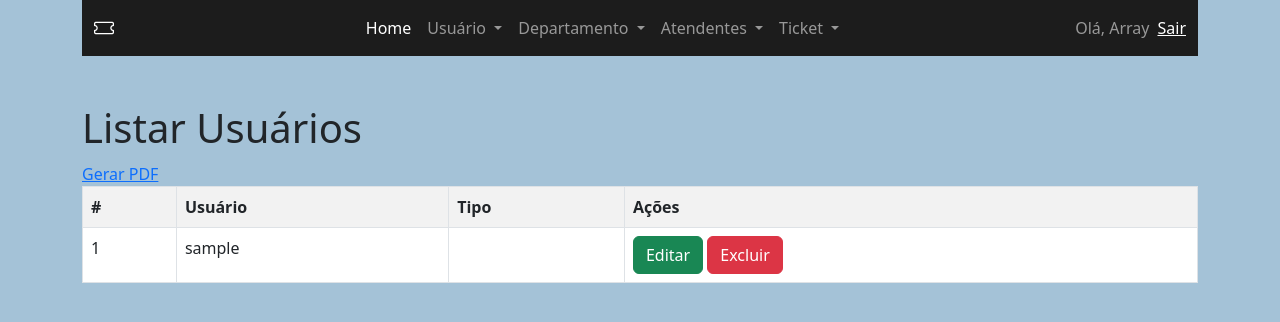
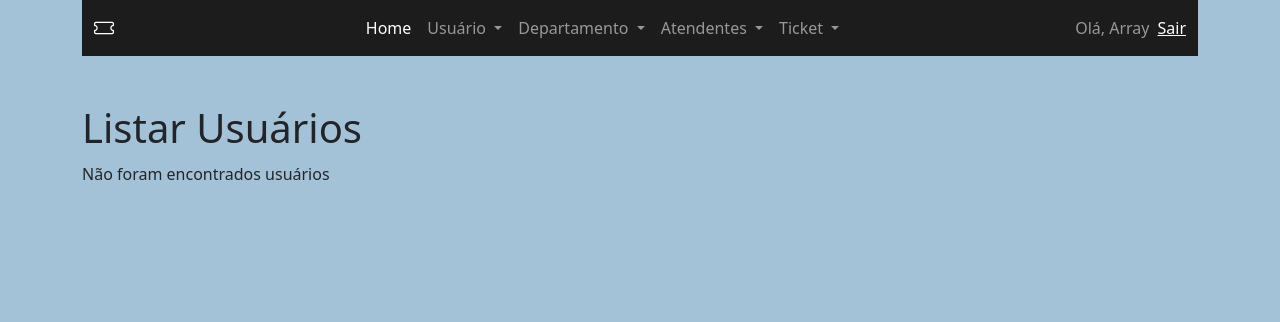
Before and after one commit to MikaelVSM/Sistema-de-Ticket, a PHP site: page /index.php?page=dashboard&pag=usuario-listar in a window 1280 px wide. Shown: the top 322 px of the page. Run offline with PHP 8.4, Linux system fonts and the light colour scheme; the visitor is signed in with stand-in values (Sample User, id 1); data that the repository does not hold is empty.

Commit message:
Adicionado o controle de permissão para cada usuário

```diff
--- a/usuario-listar.php
+++ b/usuario-listar.php
@@ -1,6 +1,14 @@
+
 <h1>Listar Usuários</h1>
-<a href="gerar_PDF_usuarios.php">Gerar PDF</a>
+
 <?php
+
+	// Para obter os usuários da sessão
+	$tipo_usuario = $_SESSION['tipo_usuario'];
+
+	// Verificação se o usuário é um administrador
+	if ($tipo_usuario == "1"){
+		echo '<a href="gerar_PDF_usuarios.php" style="color: black;">Gerar PDF</a>'; // Link amarelo
 	$sql = "SELECT * FROM usuario";
 	$res = $conn->query($sql);
 	if($res->num_rows > 0){
@@ -28,8 +36,8 @@
 			print "<td>".$row->nome_usuario."</td>";
 			print "<td>".$tipo."</td>";
 			print "<td>
-					  <button onclick=\"location.href='?page=dashboard&pag=usuario-editar&id_usuario=".$row->id_usuario."';\" class='btn btn-success'>Editar</button>
-					  <button onclick=\"if(confirm('Tem certeza que deseja excluir?')){location.href='?page=dashboard&pag=usuario-salvar&acao=excluir&id_usuario=".$row->id_usuario."';}else{false;}\"  class='btn btn-danger'>Excluir</button>
+					  <button onclick=\"location.href='?page=dashboard&pag=usuario-editar&id_usuario=".$row->id_usuario."';\" class='btn btn-outline-success'>Editar</button>
+					  <button onclick=\"if(confirm('Tem certeza que deseja excluir?')){location.href='?page=dashboard&pag=usuario-salvar&acao=excluir&id_usuario=".$row->id_usuario."';}else{false;}\"  class='btn btn-outline-danger'>Excluir</button>
 				   </td>";
 			print "</tr>";
 		}
@@ -38,5 +46,49 @@
 		print "<p>Não foram encontrados usuários</p>";
 	}
 
+	//Verifica se o usuário é um atendente
+
+	}elseif($tipo_usuario == '2'){
+		$sql = "SELECT * FROM usuario
+		WHERE tipo_usuario > '1'" ;
+		$res = $conn->query($sql);
+		if($res->num_rows > 0){
+			print "<table class='table table-bordered table-striped table-hover'>";
+			print "<tr>";
+			print "<th>#</th>";
+			print "<th>Usuário</th>";
+			print "<th>Tipo</th>";
+			print "</tr>";
+			while ($row = $res->fetch_object()) {
+				switch($row->tipo_usuario){
+					case '1':
+						$tipo = "Administrador";
+					break;
+					case '2':
+						$tipo = "Atendente";
+					break;
+					case '3':
+						$tipo = "Usuário";
+					break;
+				}
+				print "<tr>";
+				print "<td>".$row->id_usuario."</td>";
+				print "<td>".$row->nome_usuario."</td>";
+				print "<td>".$tipo."</td>";
+				print "</tr>";
+			}
+			print "</table>";
+		}else{
+			print "<p>Não foram encontrados usuários</p>";
+		}
+
+	// Verificar se é um usuário normal
+
+	}elseif($tipo_usuario == "3"){
+		print "<p>Você não tem permissão para visualizar está página.</p>";
+
+	}else{
+		print "<p>Não foram encontrados usuários</p>";
+	}
 
 ?>
```
